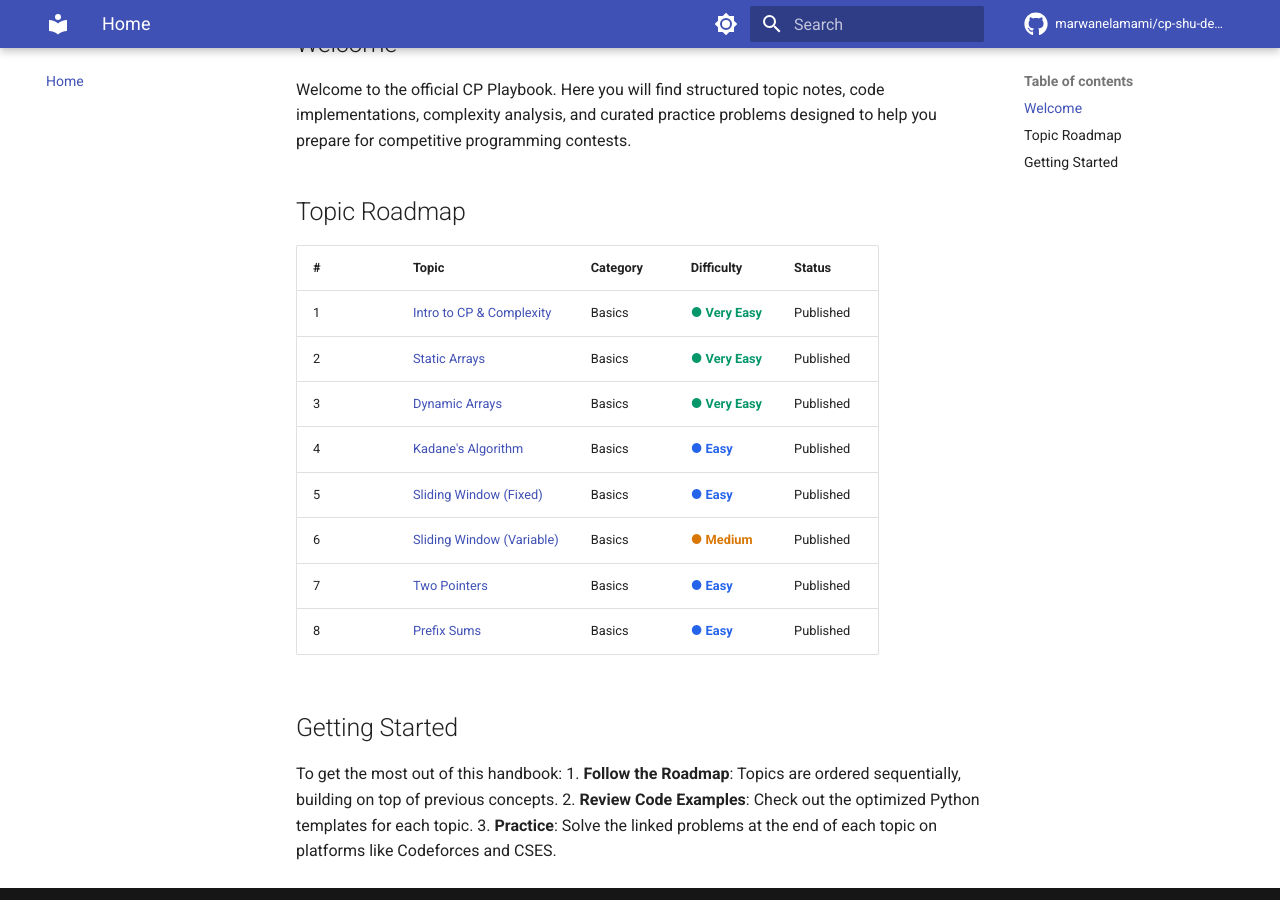
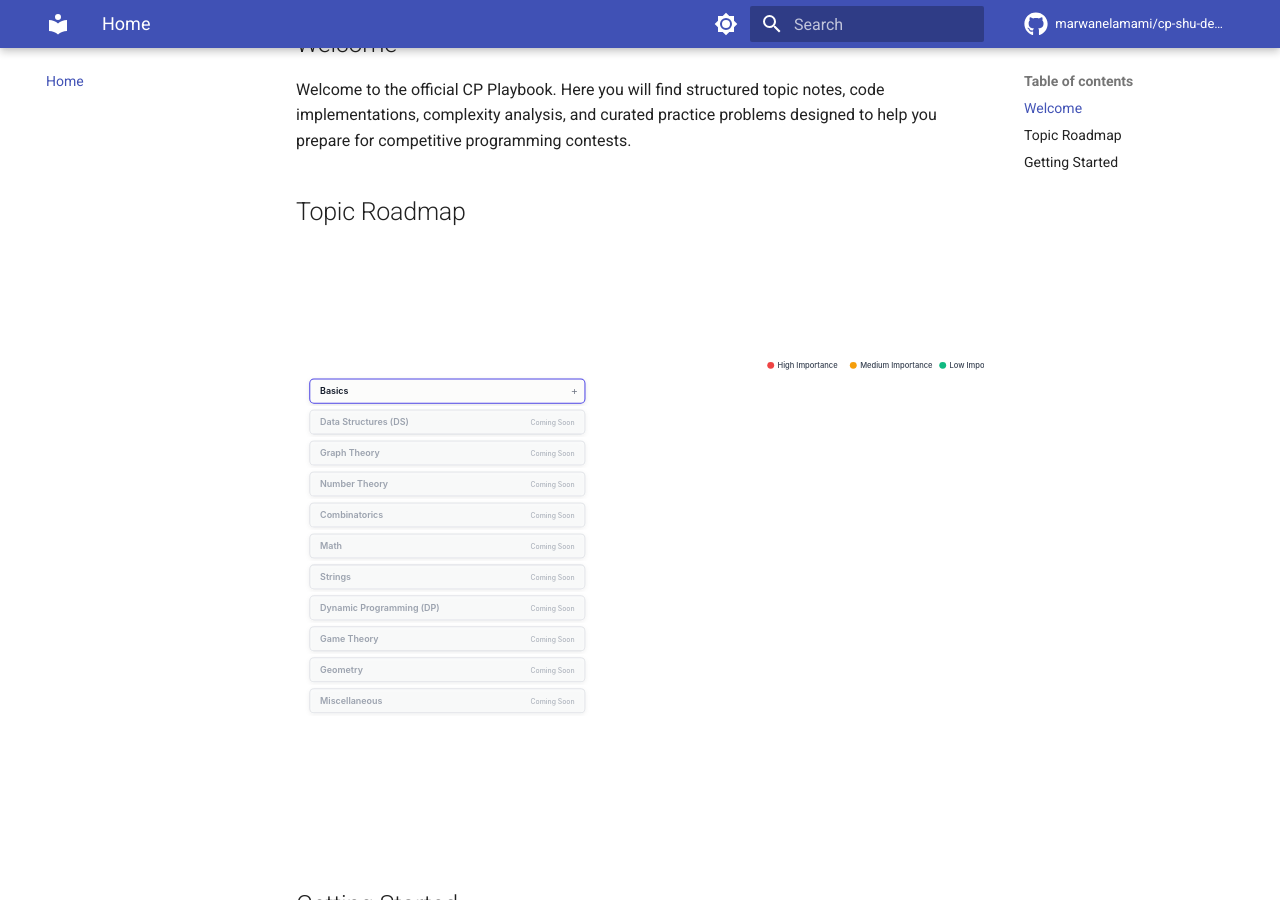
Before and after one commit to marwanelamami/cp-shu-devs, an MkDocs documentation site: the page built from docs/index.md, in a window 1280 px wide and 900 px high, scrolled down 319 px. Built offline with MkDocs 1.6.1 and Material for MkDocs 9.7.7, drawn with Linux system fonts in a browser that asks for light colours; comment, search, counter and statistics services are not loaded.

Commit message:
made few changes

```diff
--- a/docs/index.md
+++ b/docs/index.md
@@ -10,16 +10,17 @@ Welcome to the official CP Playbook. Here you will find structured topic notes,
 
 ## Topic Roadmap
 
-| # | Topic | Category | Difficulty | Status |
-|---|---|---|---|---|
-| 1 | [Intro to CP & Complexity](topics/basics/01-intro-to-cp/intro-to-cp.md) | Basics | <span style="color: #059669; font-weight: 600;">● Very Easy</span> | Published |
-| 2 | [Static Arrays](topics/basics/02-arrays/static-arrays.md) | Basics | <span style="color: #059669; font-weight: 600;">● Very Easy</span> | Published |
-| 3 | [Dynamic Arrays](topics/basics/02-arrays/dynamic-arrays.md) | Basics | <span style="color: #059669; font-weight: 600;">● Very Easy</span> | Published |
-| 4 | [Kadane's Algorithm](topics/basics/03-kadanes-algorithm/kadanes-algorithm.md) | Basics | <span style="color: #2563eb; font-weight: 600;">● Easy</span> | Published |
-| 5 | [Sliding Window (Fixed)](topics/basics/04-sliding-window/fixed-size.md) | Basics | <span style="color: #2563eb; font-weight: 600;">● Easy</span> | Published |
-| 6 | [Sliding Window (Variable)](topics/basics/04-sliding-window/variable-size.md) | Basics | <span style="color: #d97706; font-weight: 600;">● Medium</span> | Published |
-| 7 | [Two Pointers](topics/basics/05-two-pointers/two-pointers.md) | Basics | <span style="color: #2563eb; font-weight: 600;">● Easy</span> | Published |
-| 8 | [Prefix Sums](topics/basics/06-prefix-sums/prefix-sums.md) | Basics | <span style="color: #2563eb; font-weight: 600;">● Easy</span> | Published |
+<iframe id="roadmap-iframe" src="topics/basics/images/cp-roadmap.svg" width="100%" height="700" style="border: none; overflow: hidden; background: transparent;"></iframe>
+<script>
+  window.addEventListener('message', function(e) {
+    if (e.data && e.data.type === 'resize') {
+      const iframe = document.getElementById('roadmap-iframe');
+      if (iframe) {
+        iframe.style.height = e.data.height + 'px';
+      }
+    }
+  });
+</script>
 
 ## Getting Started
 
```
Also changed, not shown: docs/topics/basics/images/cp-roadmap.svg (added).
